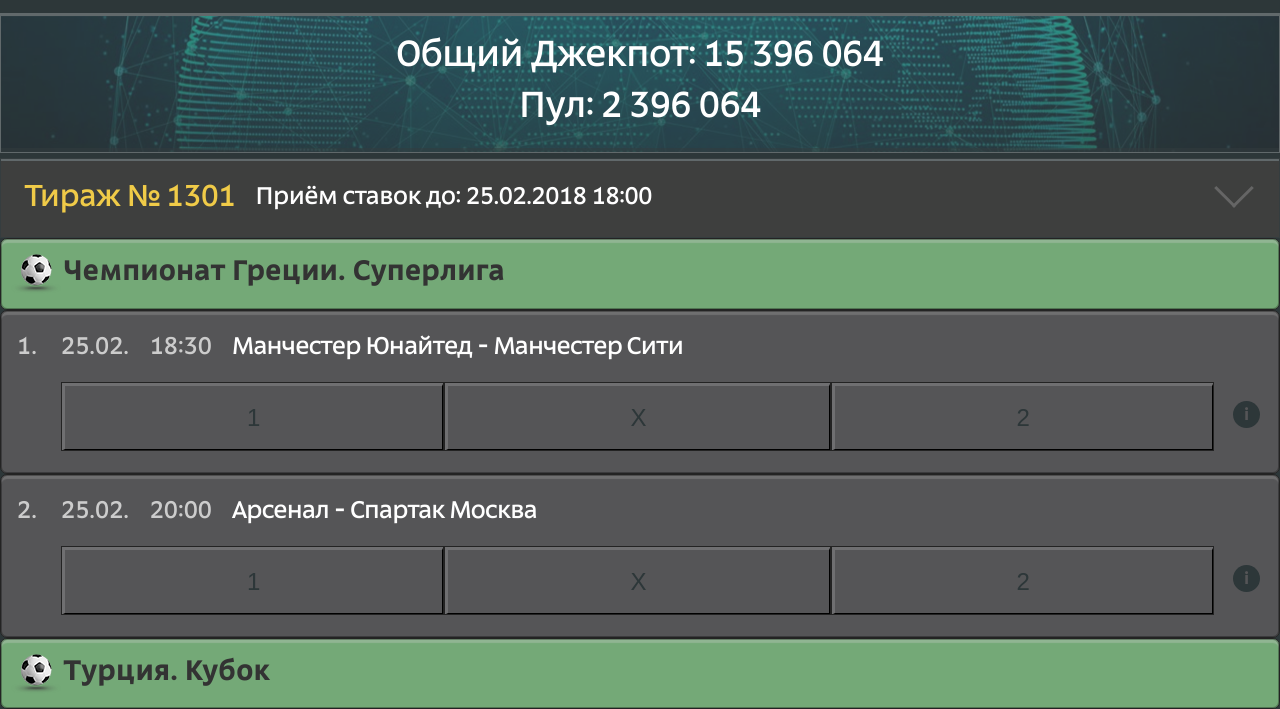
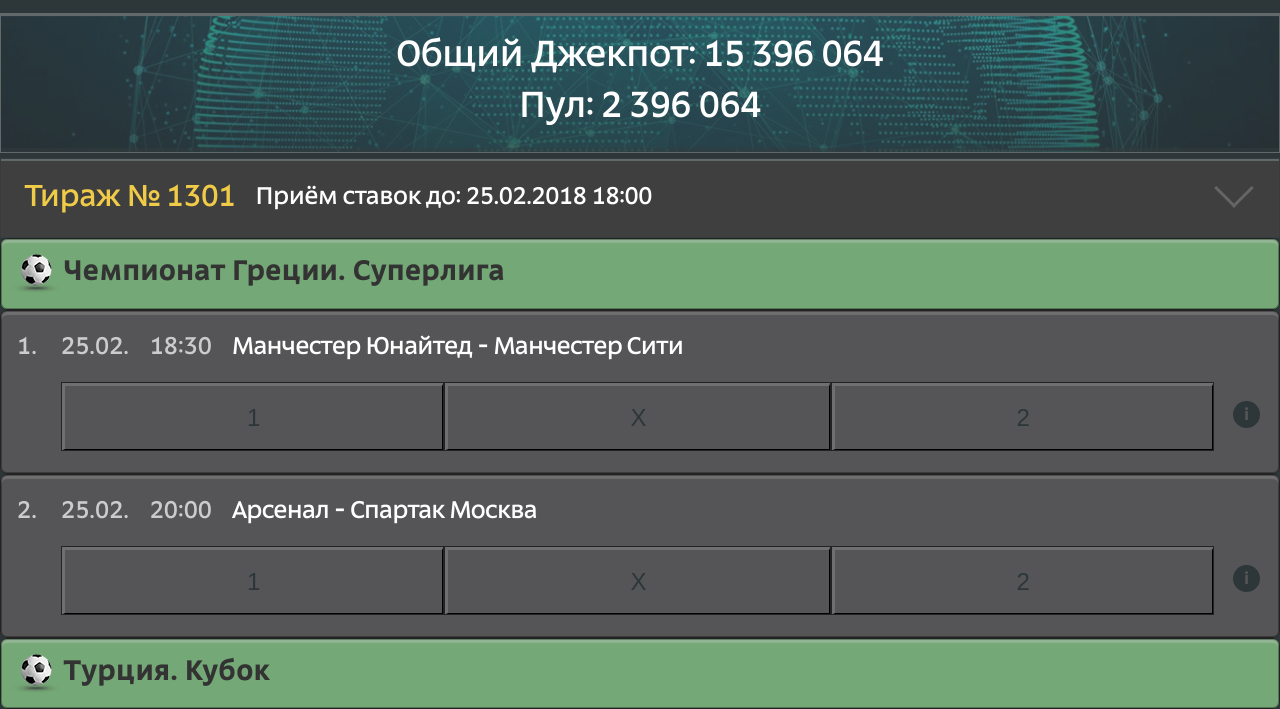
Before and after one commit to ehassed3/test-bet, a website: page src/index.pug in a window 1280 px wide. Shown: the part 89-798 px from the top of the page. Drawn offline with nearby package versions, Linux system fonts and the light colour scheme; files that its build step writes are made by us from their sources.

Commit message:
fix preview background

```diff
--- a/src/blocks/preview/preview.scss
+++ b/src/blocks/preview/preview.scss
@@ -14,7 +14,9 @@
 
   &::before {
     background-image: url("../img/content/preview.jpg");
-    background-position: 99% 2%;
+    background-position: 100% 2%;
+    background-size: cover;
+    background-repeat: no-repeat;
     bottom: 0;
     content: "";
     left: 0;
```
Also changed, not shown: src/css/style.css.
